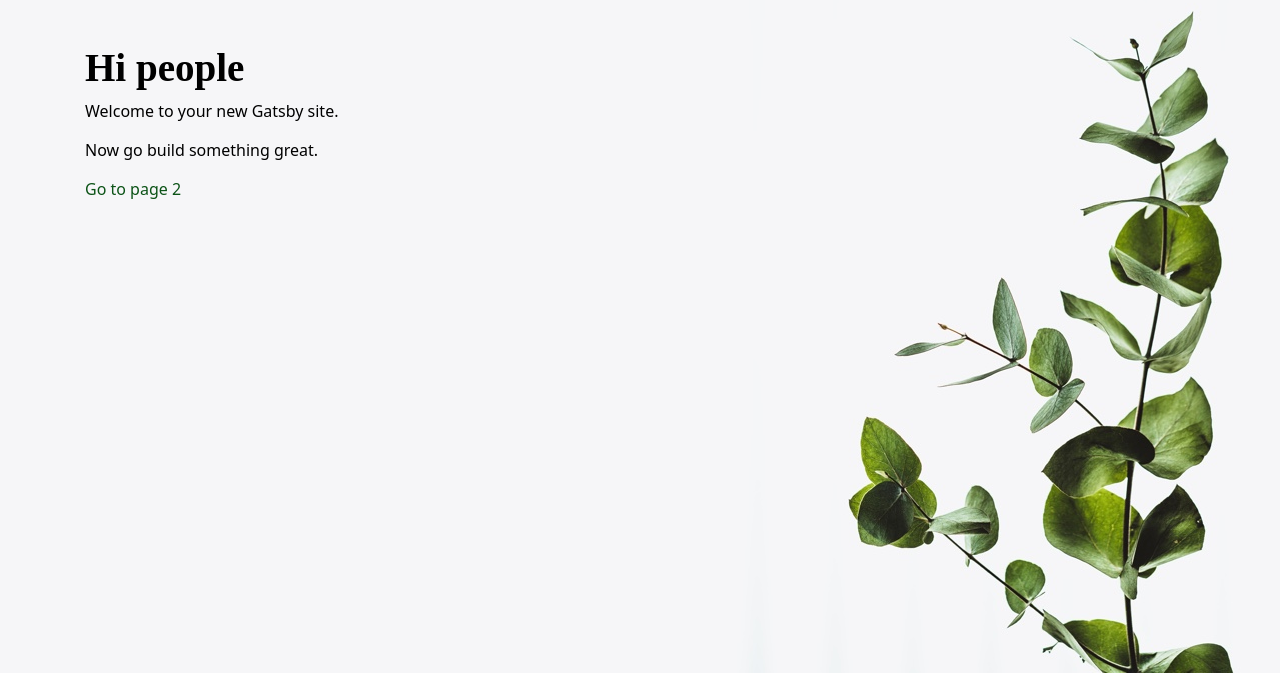
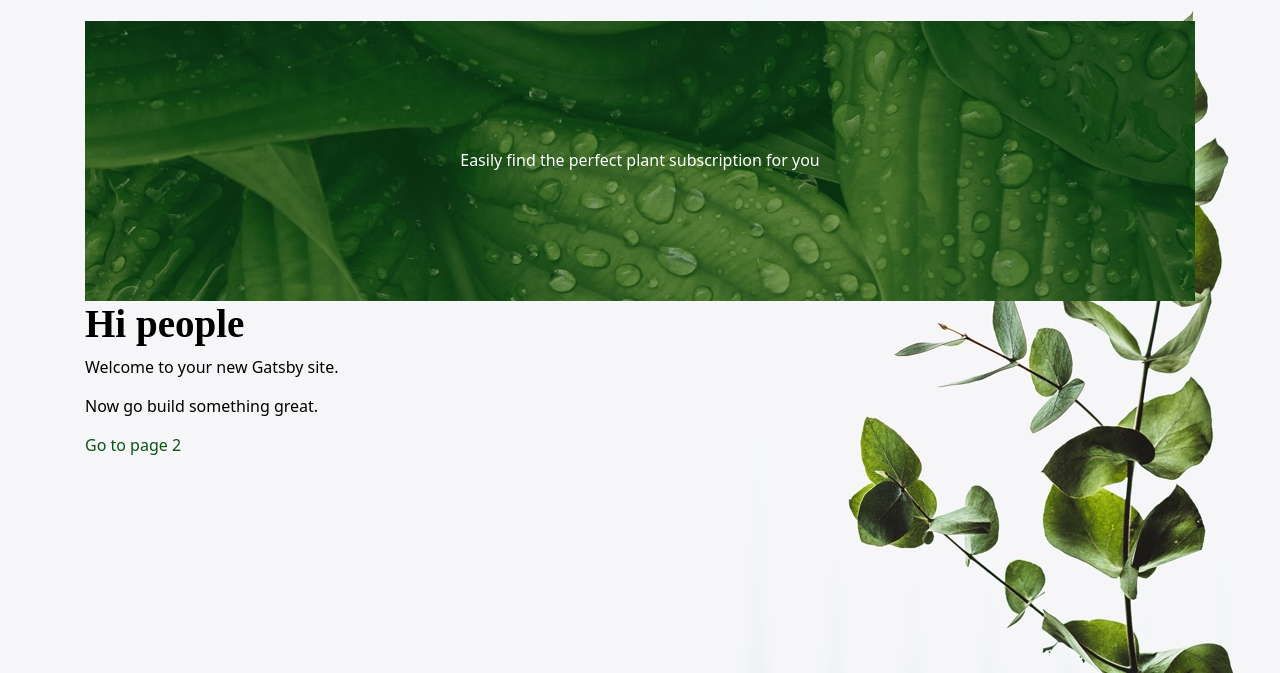
Before and after one commit to benfurber/plant-trast, a Gatsby site: page / in a window 1280 px wide. Shown: the part 127-800 px from the top of the page. Built offline with nearby package versions, Linux system fonts and the light colour scheme; Gatsby itself is replaced by a stand-in of ours.

Commit message:
✨ Add Hero component with basic text styling

```diff
--- a/src/components/Page.tsx
+++ b/src/components/Page.tsx
@@ -1,13 +1,10 @@
 import * as React from 'react'
 import styled from '@emotion/styled'
-
-import { dimensions } from '../styles/variables'
 
 const StyledPage = styled.div`
   display: block;
   flex: 1;
   position: relative;
-  padding: ${dimensions.containerPadding}rem;
   margin-bottom: 3rem;
 `
 
--- /dev/null
+++ b/src/components/hero.tsx
@@ -0,0 +1,40 @@
+import React from 'react'
+import styled from '@emotion/styled'
+
+import { Col, Row } from 'react-grid-system'
+import { Container } from '.'
+import { colors } from '../styles/variables'
+
+const height = '280px'
+
+const Column = styled(Col)`
+  background: ${colors.brandTransparent};
+`
+
+const Title = styled(Col)`
+  text-align: center;
+  color: ${colors.white};
+`
+
+interface Props {
+  imageUrl: string
+  title: string
+}
+
+const Hero = (props: Props) => {
+  const { imageUrl, title } = props
+
+  return (
+    <Container fluid>
+      <Row align="center" style={{ background: `url(${imageUrl})` }}>
+        <Column style={{ background: colors.brandTransparent }}>
+          <Row align="center" style={{ height }}>
+            <Title>{title}</Title>
+          </Row>
+        </Column>
+      </Row>
+    </Container>
+  )
+}
+
+export { Hero }
--- a/src/components/index.ts
+++ b/src/components/index.ts
@@ -1,2 +1,3 @@
 export { Container } from './container'
+export { Hero } from './hero'
 export { Logo } from './logo'
--- a/src/pages/index.tsx
+++ b/src/pages/index.tsx
@@ -2,13 +2,14 @@ import * as React from 'react'
 import { Link } from 'gatsby'
 
 import Page from '../components/Page'
-import { Container } from '../components'
+import { Container, Hero } from '../components'
 import IndexLayout from '../layouts'
 
 const IndexPage = () => (
   <IndexLayout>
     <Page>
       <Container>
+        <Hero imageUrl="./images/hero/home.jpg" title="Easily find the perfect plant subscription for you" />
         <h1>Hi people</h1>
         <p>Welcome to your new Gatsby site.</p>
         <p>Now go build something great.</p>
--- a/src/styles/variables.ts
+++ b/src/styles/variables.ts
@@ -1,5 +1,6 @@
 export const colors = {
   brand: '#0C5317',
+  brandTransparent: 'rgba(12,83,23,0.5)',
   lilac: '#9d7cbf',
   accent: '#ffb238',
   success: '#37b635',
```
Also changed, not shown: static/images/hero/home.jpg (added).
